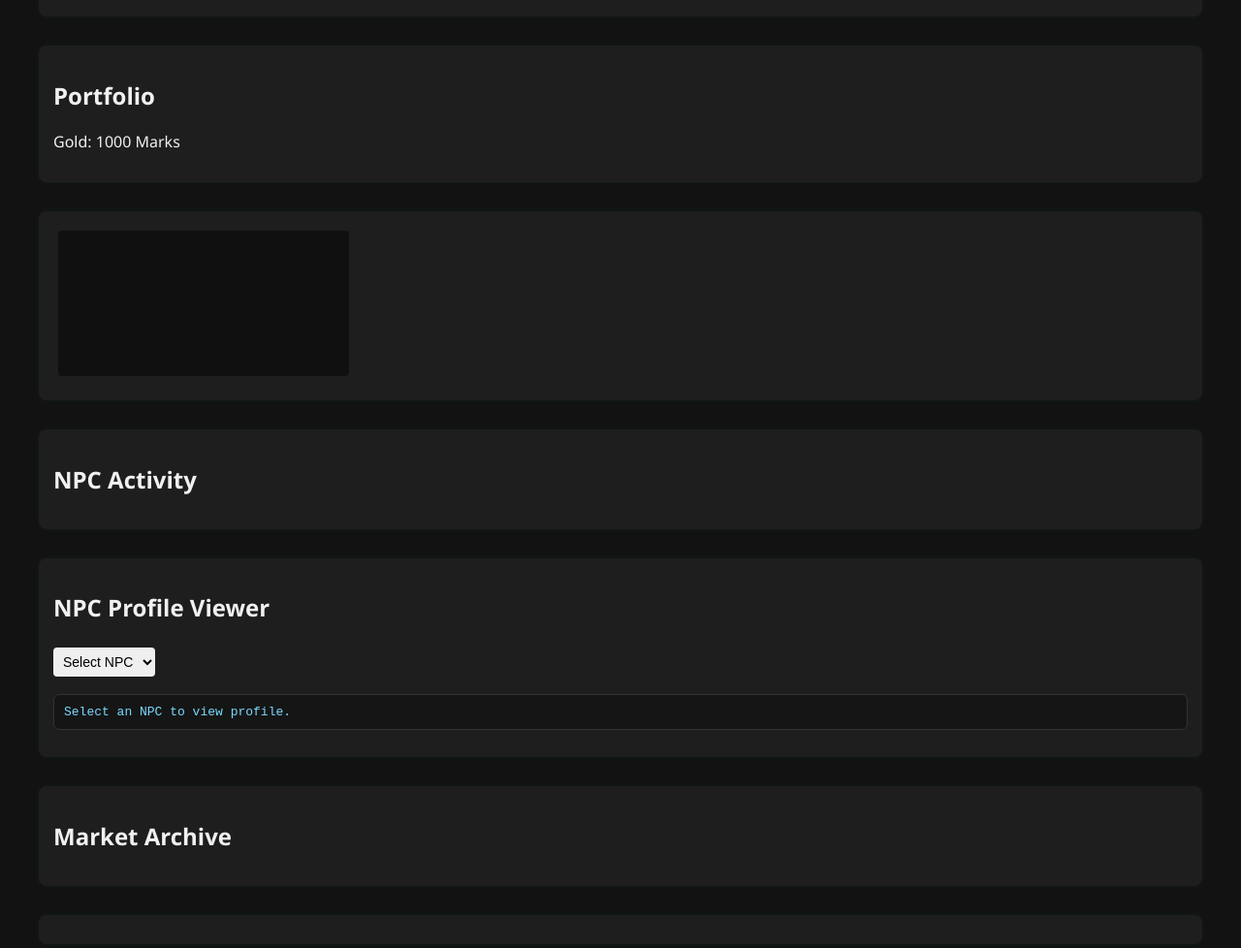
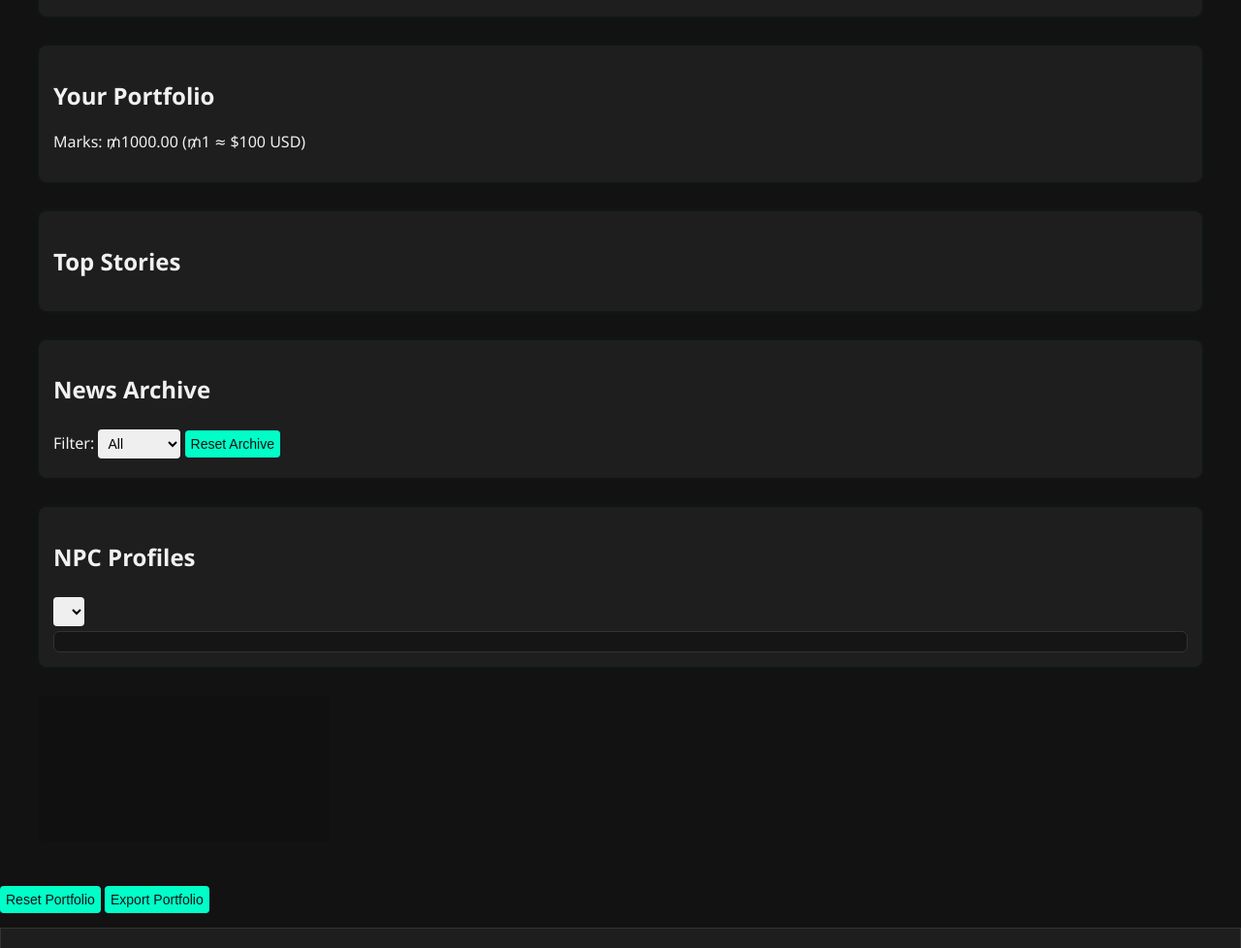
Before and after one commit to tenjyn/fable-market-exchange, a plain HTML site: page index.html in a window 1280 px wide. Shown: the part 264-1242 px from the top of the page at 97% size. Drawn offline with nearby package versions, Linux system fonts and the light colour scheme.

Commit message:
Update index.html

```diff
--- a/index.html
+++ b/index.html
@@ -32,35 +32,40 @@
       <button id="sellButton">Sell</button>
     </section>
 
-    <section id="portfolio">
-      <h2>Portfolio</h2>
-      <p>Gold: <span id="goldDisplay">1000</span> Marks</p>
+    <section id="portfolioPanel">
+      <h2>Your Portfolio</h2>
+      <p>Marks: <span id="goldDisplay">₥1000.00</span> (₥1 ≈ $100 USD)</p>
       <ul id="portfolioList"></ul>
     </section>
 
-    <section id="priceChartContainer">
-      <canvas id="priceChart"></canvas>
+    <section id="topStories">
+      <h2>Top Stories</h2>
+      <!-- Top stories will populate here -->
+    </section>
+
+    <section id="recentActivity">
+      <h2>News Archive</h2>
+      <label for="newsFilter">Filter:</label>
+      <select id="newsFilter">
+        <option value="all">All</option>
+        <option value="trades">Trades</option>
+        <option value="surges">Surges</option>
+        <option value="crashes">Crashes</option>
+      </select>
+      <button onclick="resetNews()">Reset Archive</button>
+      <div id="eventArchive"></div>
     </section>
 
     <section id="npcSection">
-      <h2>NPC Activity</h2>
-      <ul id="npcLog"></ul>
+      <h2>NPC Profiles</h2>
+      <select id="npcSelect"></select>
+      <div id="npcProfileOutput"></div>
     </section>
 
-    <section id="npcProfileViewer">
-      <h2>NPC Profile Viewer</h2>
-      <select id="npcSelect">
-        <option>Select NPC</option>
-      </select>
-      <pre id="npcProfileOutput">Select an NPC to view profile.</pre>
-    </section>
+    <canvas id="priceChart"></canvas>
+    <div id="detailsPanel"></div>
 
-    <section id="recentActivity">
-      <h2>Market Archive</h2>
-      <div id="eventArchive"></div>
-    </section>
-
-    <section id="detailsPanel"></section>
+    <ul id="npcLog"></ul>
   </div>
 
   <script src="script.js"></script>
```
